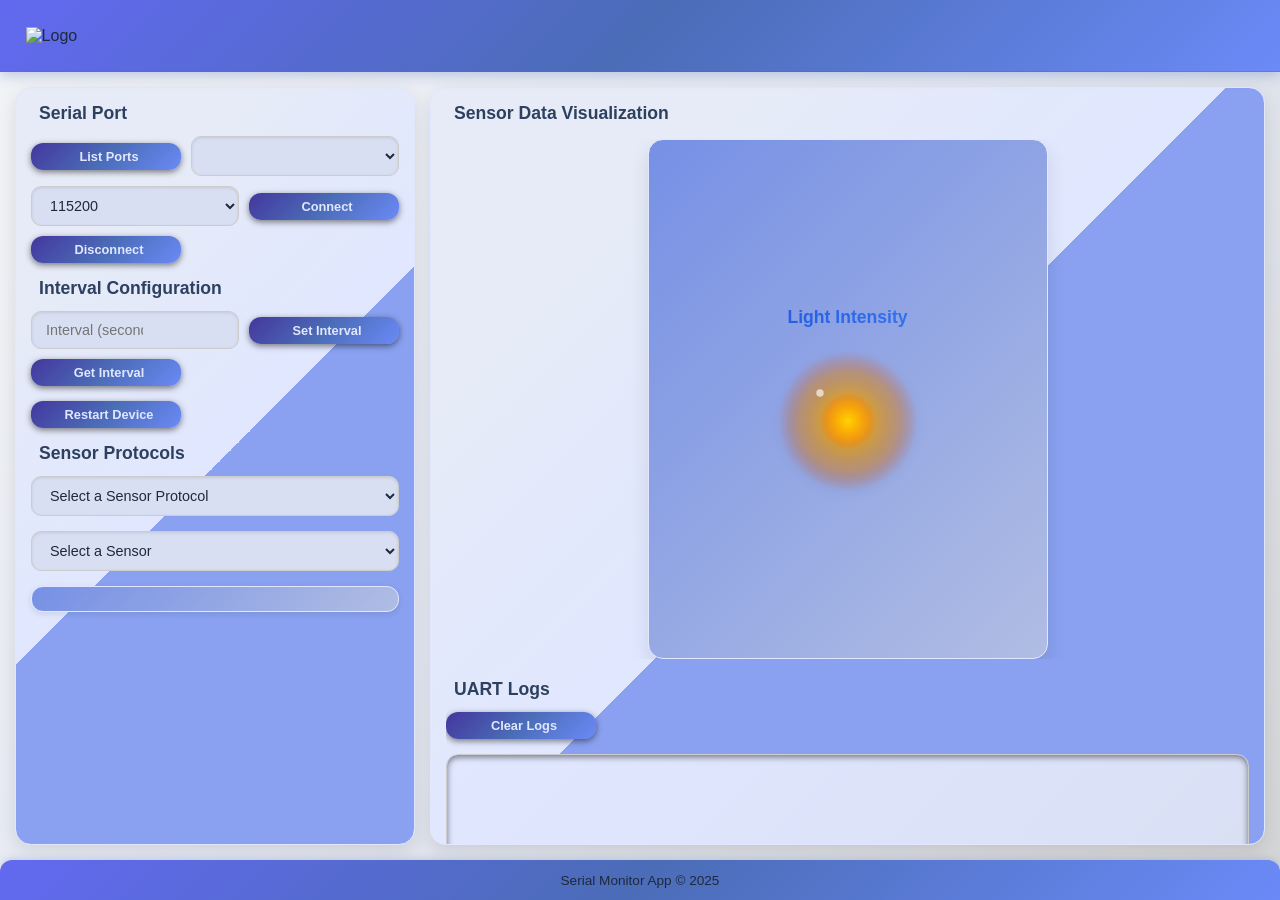
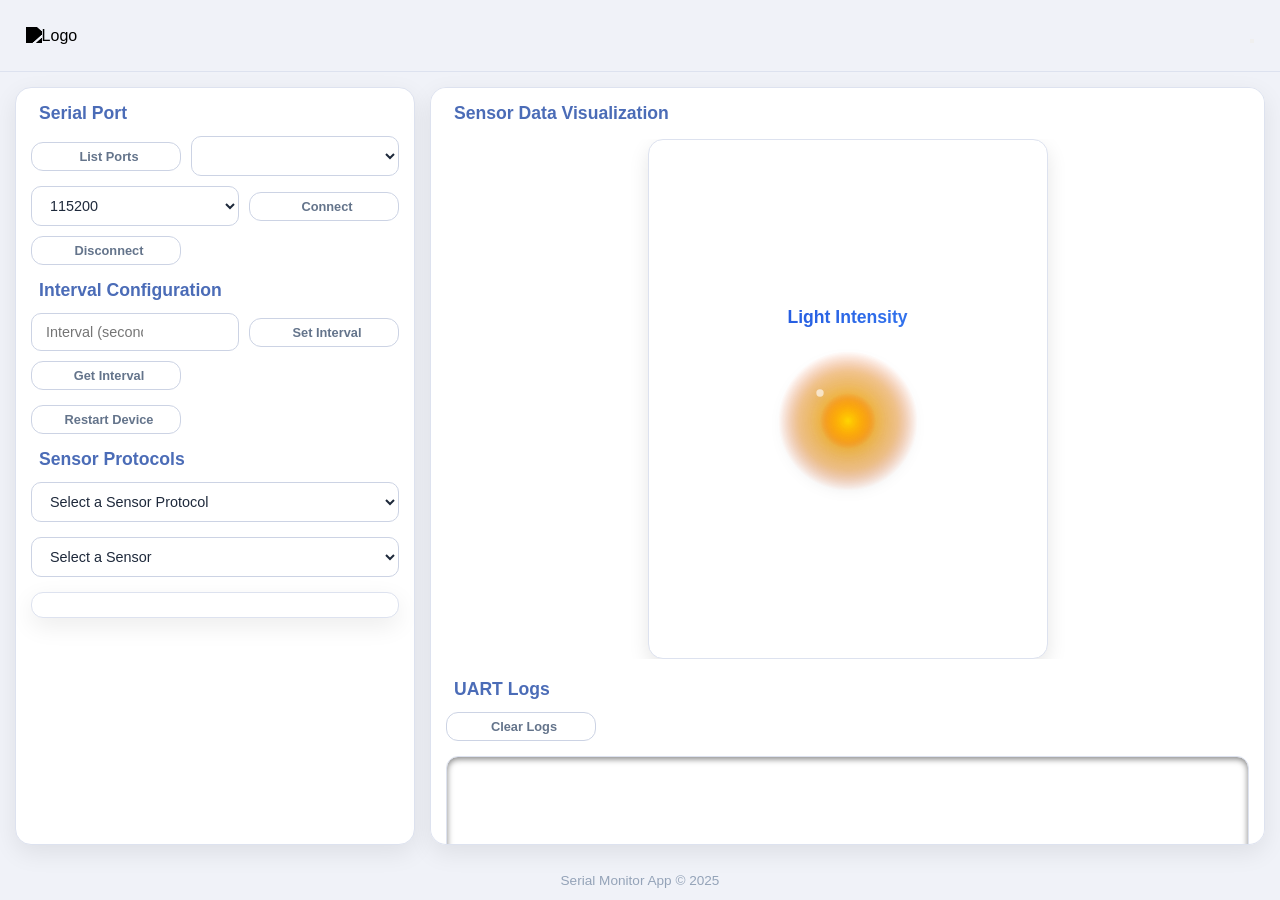

Modified

--- a/styles.css
+++ b/styles.css
@@ -5,60 +5,74 @@
 /* CSS Variables for Shared Styles */
 :root {
   --text-color: #1e293b;
-  --bg-color: linear-gradient(135deg, #f3f4f6 0%, #e4e8f2 50%, #d3d4d5 100%);
-  --panel-bg:linear-gradient(135deg,  #e6ebf7 20%, #e0e7ff 50%,  #89a1f0 50%);
-  --panel-border: #e0e7ff;
-  --panel-shadow: 0 6px 18px rgba(0, 0, 0, 0.1);
-  --nav-bg: linear-gradient(135deg, #6269f0, #4b6cb7, #6b8af7);
-  --nav-shadow: 0 4px 12px rgba(75, 108, 183, 0.3);
-  --nav-border: rgba(75, 108, 183, 0.3);
-  --input-bg:#d9dff3;
-  --input-border: #ccc;
-  --input-shadow: inset 0 1px 3px rgba(0, 0, 0, 0.1);
-  --action-bg:linear-gradient(135deg, #43379e, #4b6cb7, #6b8af7);
-  --action-hover-bg: #6b8af7;
-  --action-shadow: 0 2px 6px rgba(6, 0, 0, 0.5);
-  --focus-border: #6b8af7;
-  --focus-shadow: 0 0 5px rgba(107, 138, 247, 0.6);
-  --output-bg:linear-gradient(135deg, #e0e7ff,#d9dff3);
-  --output-border: #ccc;
-  --footer-bg: linear-gradient(135deg, #6269f0, #4b6cb7, #6b8af7);
-  --footer-color: #1e293b;
-  --footer-shadow: 0 -2px 6px rgba(75, 108, 183, 0.2);
-  --sensor-bg: linear-gradient(135deg, #7690e5 , #b0bde3);
-  --sensor-border: #e0e7ff;
-  --sensor-shadow: 0 2px 6px rgba(0, 0, 0, 0.1);
-  --h3-color: #2d4060;
-  --h2-gradient: linear-gradient(90deg, #4b6cb7, #6b8af7, #a3bffa);
-   --person-color: #000000; /* Black for light mode */
+  --bg-color: #f0f2f8;
+  --panel-bg: #fff;
+  --panel-border: #dde2ef;
+  --panel-shadow: 0 8px 24px rgba(0, 0, 0, 0.08);
+  --nav-bg: rgba(240, 242, 248, 0.9);
+  --nav-shadow: none;
+  --nav-border: #dde2ef;
+  --input-bg: #fff;
+  --input-border: #ccd3e4;
+  --input-shadow: none;
+  --action-bg: transparent;
+  --action-border: #ccd3e4;
+  --action-color: #64748b;
+  --action-hover-bg: rgba(75, 108, 183, 0.06);
+  --action-hover-border: #4b6cb7;
+  --action-hover-color: #1e293b;
+  --action-shadow: none;
+  --focus-border: #4b6cb7;
+  --focus-shadow: 0 0 0 1px #4b6cb7;
+  --output-bg: #fff;
+  --output-border: #dde2ef;
+  --footer-bg: transparent;
+  --footer-color: #94a3b8;
+  --footer-shadow: none;
+  --sensor-bg: #fff;
+  --sensor-border: #dde2ef;
+  --sensor-shadow: 0 8px 24px rgba(0, 0, 0, 0.08);
+  --h3-color: #4b6cb7;
+  --h2-gradient: #1e293b;
+  --person-color: #000000;
+  --nav-icon-color: #111;
+  --nav-icon-hover: #000;
 }
 
 body.dark-mode {
-  --text-color: #e0e7ff;
-  --bg-color: linear-gradient(135deg, #0a0e1a 0%, #1a2a4d 50%, #2a4370 100%);
-  --panel-bg: linear-gradient(135deg, #1a2a4d, #2d4060 50%, #152342 50%);
-  --panel-border: rgba(45, 65, 90, 0.5);
-  --panel-shadow: 0 6px 18px rgba(0, 0, 0, 0.6);
-  --nav-bg: linear-gradient(90deg, #1d2849, #2a4370, #2b3d67);
-  --nav-shadow: 0 4px 12px rgba(0, 0, 0, 0.5);
-  --nav-border: rgba(45, 65, 90, 0.3);
-  --input-bg: #1a2a4d;
-  --input-border: #2d4060;
-  --input-shadow: inset 0 1px 3px rgba(0, 0, 0, 0.3);
-  --action-bg: linear-gradient(135deg, #2a4370, #4b6cb7, #6b8af7);
-  --action-hover-bg: #6b8af7;
-  --action-shadow: 0 4px 12px rgba(107, 138, 247, 0.7);
-  --output-bg: linear-gradient(135deg, #0a0e1a, #1a2a4d);
-  --output-border: #2d4060;
-  --footer-bg: linear-gradient(90deg, #1d2849, #2a4370, #2b3d67);
-  --footer-color: #a3bffa;
-  --footer-shadow: 0 -2px 6px rgba(0, 0, 0, 0.4);
-  --sensor-bg: linear-gradient(135deg, #1a2a4d, #2d4060);
-  --sensor-border: rgba(45, 65, 90, 0.5);
-  --sensor-shadow: 0 2px 6px rgba(0, 0, 0, 0.5);
-  --h3-color: #a3bffa;
-  --h2-gradient: linear-gradient(90deg, #2a4370, #6b8af7, #a3bffa);
-     --person-color: #ffffff; /* White for dark mode */
+  --text-color: #6b7a99;
+  --bg-color: #060b18;
+  --panel-bg: #0c1425;
+  --panel-border: #1a2540;
+  --panel-shadow: 0 8px 24px rgba(0, 0, 0, 0.4);
+  --nav-bg: rgba(6, 11, 24, 0.85);
+  --nav-shadow: none;
+  --nav-border: #1a2540;
+  --input-bg: #0c1425;
+  --input-border: #1e2d4a;
+  --input-shadow: none;
+  --action-bg: transparent;
+  --action-border: #1e2d4a;
+  --action-color: #8899bb;
+  --action-hover-bg: rgba(45, 90, 247, 0.06);
+  --action-hover-border: #2d5af7;
+  --action-hover-color: #c0ccee;
+  --action-shadow: none;
+  --focus-border: #2d5af7;
+  --focus-shadow: 0 0 0 1px #2d5af7;
+  --output-bg: #0c1425;
+  --output-border: #1a2540;
+  --footer-bg: transparent;
+  --footer-color: #3a4a68;
+  --footer-shadow: none;
+  --sensor-bg: #0c1425;
+  --sensor-border: #1a2540;
+  --sensor-shadow: 0 8px 24px rgba(0, 0, 0, 0.4);
+  --h3-color: #5b8af7;
+  --h2-gradient: #e8ecf4;
+  --person-color: #ffffff;
+  --nav-icon-color: #8899bb;
+  --nav-icon-hover: #c0ccee;
 }
 .control-section:has(h3 > i.fa-file-alt) .controls {
   margin-bottom: 30px; /* Adds 20px of space below the Clear Logs button */
@@ -99,6 +113,10 @@ nav {
   border-bottom: 1px solid var(--nav-border);
 }
 
+body:not(.dark-mode) nav img {
+  filter: brightness(0);
+}
+
 ul.nav-links {
   list-style: none;
   display: flex;
@@ -107,19 +125,32 @@ ul.nav-links {
   margin: 0; /* Ensure no extra margin pushes it away */
 }
 
-/* Theme Toggle */
-.theme-toggle {
-  background: none;
-  border: none;
-  color: #f5f7ff;
-  font-size: 1.4rem;
+/* Nav Buttons (matches login page) */
+.nav-btn {
+  background: transparent;
+  border: 1px solid var(--action-border);
+  color: var(--action-color);
+  padding: 8px 16px;
+  border-radius: 8px;
+  font-size: 0.82rem;
+  font-weight: 500;
+  font-family: 'Inter', 'Segoe UI', sans-serif;
   cursor: pointer;
-  transition: transform 0.2s ease, color 0.3s;
+  display: flex;
+  align-items: center;
+  gap: 6px;
+  transition: all 0.25s ease;
 }
 
-.theme-toggle:hover {
-  transform: scale(1.1);
-  color:  #1e2334;
+.nav-btn:hover {
+  border-color: var(--action-hover-border);
+  color: var(--action-hover-color);
+  background: var(--action-hover-bg);
+}
+
+.nav-btn i {
+  font-size: 0.85rem;
+  color: inherit;
 }
 
  .interval-wrapper {
@@ -269,14 +300,14 @@ h3 {
   border-radius: 12px;
   font-size: 0.9em;
   font-weight: 600;
-  border: none;
+  border: 1px solid var(--action-border);
   cursor: pointer;
   display: flex;
   align-items: center;
   gap: 6px;
   justify-content: center;
   background: var(--action-bg);
-  color:  #e0e7ff;
+  color: var(--action-color);
   box-shadow: var(--action-shadow);
   transition: all 0.4s ease;
 }
@@ -284,6 +315,8 @@ h3 {
 .action-button:hover {
   transform: translateY(-2px);
   background: var(--action-hover-bg);
+  border-color: var(--action-hover-border);
+  color: var(--action-hover-color);
   box-shadow: var(--action-shadow);
 }
 
@@ -2548,7 +2581,7 @@ body.dark-mode .raindrop {
 .back-button {
   background: none;
   border: none;
-  color: #f5f7ff;
+  color: var(--nav-icon-color);
   font-size: 1.4rem;
   cursor: pointer;
   transition: transform 0.2s ease, color 0.3s;
@@ -2558,8 +2591,8 @@ body.dark-mode .raindrop {
 
 .back-button:hover {
   transform: translateX(-5px) scale(1.1);
-  color: #a3bffa;
-  background: rgba(255, 255, 255, 0.1);
+  color: var(--nav-icon-hover);
+  background: rgba(128, 128, 128, 0.1);
 }
 
 .back-button:active {
